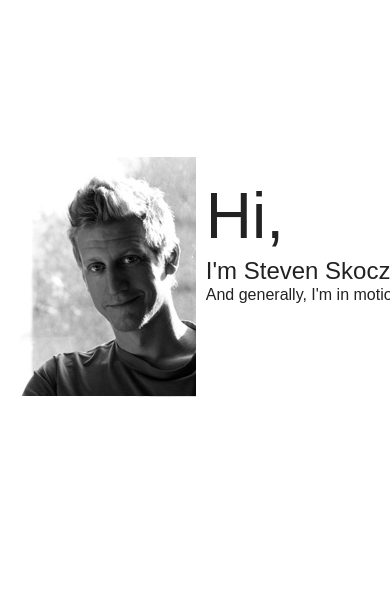
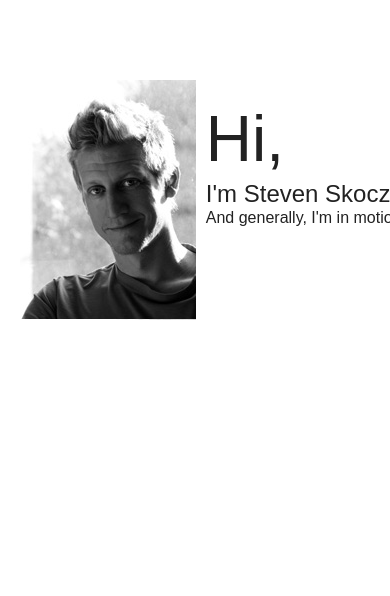
Before and after one commit to skoczen/skoczen, a Django app: template project/apps/main_site/templates/main_site/home.html in a window 390 px wide; the page is wider, and only the part inside the window is pictured. Shown: the top 596 px of that part. After the commit the page ends 320 px from the top of that part, so only its background shows below. Run offline with Django 3.2, Linux system fonts and the light colour scheme; the template is opened without the code that fills it, so the values that code supplies are empty; some libraries are stand-ins or nearby versions.

Commit message:
works on mobile, pulled isenough for now

```diff
--- a/project/apps/main_site/static/main_site/css/site.css
+++ b/project/apps/main_site/static/main_site/css/site.css
@@ -1,6 +1,7 @@
 html, body {
     width: 100%;
     height: 100%;
+    /*overflow-y: hidden;*/
 }
 
 #main {
--- a/project/apps/main_site/static/main_site/js/site.js
+++ b/project/apps/main_site/static/main_site/js/site.js
@@ -86,15 +86,19 @@ function size_pages() {
 		CENTER_HEIGHT = 50;
 		$("page.first").css("width", win_width+105 + "px");
 		$("page center_bar left").css({"background-position": "-30px center"});
-		$("page top").css("height", ((win_height - CENTER_HEIGHT) /2) - CENTER_HEIGHT).css("padding-top", (win_height - CENTER_HEIGHT*1.5)/3);
+		$("page top, page.first").css("height", ((win_height - CENTER_HEIGHT) /2) - CENTER_HEIGHT).css("padding-top", (win_height - CENTER_HEIGHT*1.5)/3);
 		$("page bottom").css("height", ((win_height - CENTER_HEIGHT) /2) - (win_height - CENTER_HEIGHT)/5).css("padding-top", CENTER_HEIGHT/8);
 		$("pages").css("width", ($("page").length * win_width) + 110).css("height", win_height + "px");
-		$("page.first").css({"margin-top": (win_height - CENTER_HEIGHT*1.5)/10});
+		// $("page.first").css({"padding-top": (win_height - CENTER_HEIGHT*4)/20});
+
 		if (is_ios) {
-			$("page top").css("height", ((win_height - CENTER_HEIGHT) /2) - CENTER_HEIGHT).css("padding-top", (win_height - CENTER_HEIGHT*1.5)/6);
-			// $("page").css({"height": (win_height + 100) + "px", "background-color": "red"});
+			var padding_top = (win_height - CENTER_HEIGHT*1.5)/6;
+			$("page top").css({"height": ((win_height - CENTER_HEIGHT) /2) - CENTER_HEIGHT, "padding-top": padding_top});
+			$("page.first").css({"height": win_height - padding_top, "padding-top": 0});
+			$("page intro").css({"top": padding_top+10});
 		}
-
+		// var first_padding = (win_height - CENTER_HEIGHT)/3.75
+		// $("page.first").css({"padding-top": first_padding, "height": win_height - first_padding});
 	} else {
 		$("page top, page bottom").css("height", ((win_height - CENTER_HEIGHT) /2) - (win_height - CENTER_HEIGHT)/5).css("padding-top", (win_height - CENTER_HEIGHT)/5);
 		$("page.first").css("width", win_width-55 + "px");
@@ -126,7 +130,6 @@ function start_autoscroll() {
 function autoscroll() {
 	clearTimeout(autoscroll_timeout);
 	if (autoscrolling) {
-		// console.log(scroll_speed)
 		$("body").stop().animate({
 			scrollLeft: $("body").scrollLeft() + scroll_speed,
 		}, AUTOSCROLL_TIME_INCREMENT, "linear");
```
Also changed, not shown: project/apps/main_site/models.py (+7 -7 lines).
